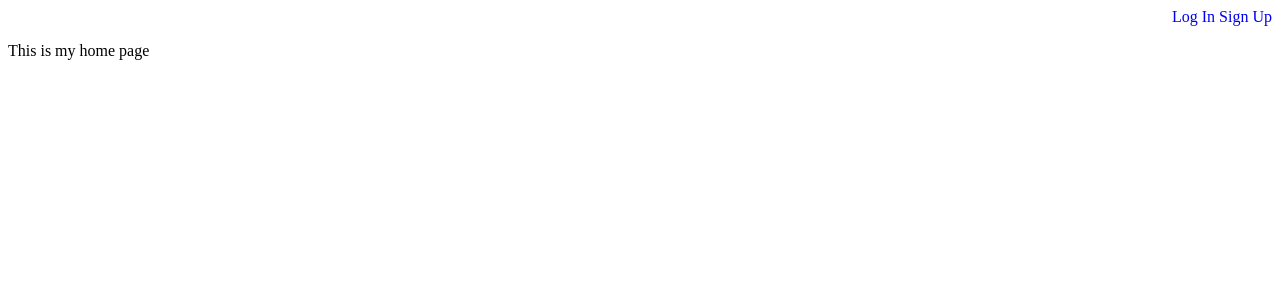
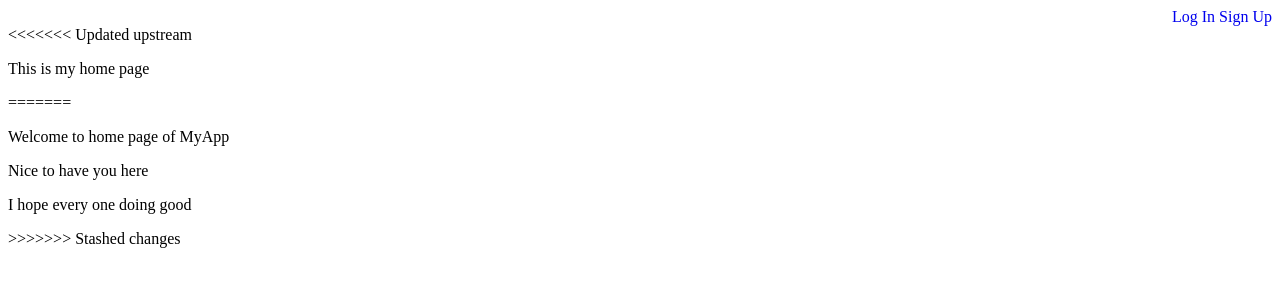
Before and after one commit to mwaqasafzal/GitDemo, a plain HTML site: page index.html in a window 1280 px wide. Drawn offline with Linux system fonts and the light colour scheme.

Commit message:
nice to have message in dev

```diff
--- a/index.html
+++ b/index.html
@@ -21,7 +21,13 @@
 				<a href="./signup.html">Sign Up</a>
 			</div>
 		</header>
+<<<<<<< Updated upstream
 		<p>This is my home page</p>
+=======
+		<p>Welcome to home page of MyApp</p>
+		<p>Nice to have you here</p>
+		<p>I hope every one doing good</p>
+>>>>>>> Stashed changes
 
 	</body>
 </html>
```
